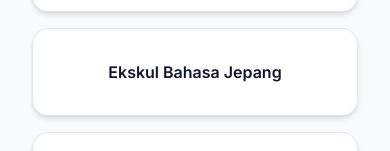
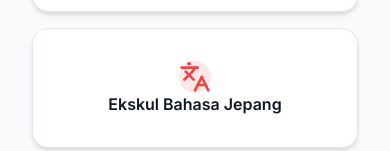
Before and after one commit to vanillavanila/front_end, a React (Vite) app: page / in a window 390 px wide. Shown: the part 2468-2619 px from the top of the page. Built offline with nearby package versions, Linux system fonts and the light colour scheme.

Commit message:
fix: bug

```diff
--- /dev/null
+++ b/src/components/Ekskul.css
@@ -0,0 +1,11 @@
+.grid{
+    display: grid;
+    grid-template-columns: repeat(3, 1fr);
+}
+
+@media (max-width:700px){
+    .grid{
+        display: flex;
+        flex-direction: column;
+    }
+}
--- a/src/components/Extracurriculars.jsx
+++ b/src/components/Extracurriculars.jsx
@@ -1,6 +1,7 @@
 import React, { useEffect, useRef } from 'react';
 import gsap from 'gsap';
 import { ScrollTrigger } from 'gsap/ScrollTrigger';
+import './Ekskul.css';
 import { Code, Music, Trophy, MonitorPlay, Camera, HeartPulse, Bot, FlagTriangleRight, Shield, icons, Footprints, Accessibility, Swords, Languages, Landmark } from 'lucide-react';
 
 gsap.registerPlugin(ScrollTrigger);
@@ -19,7 +20,7 @@ const Extracurriculars = () => {
     { name: 'Robotik', icon: <Bot size={32} />, color: '#255eb'},
     { name: 'Paskib', icon: <Shield size={32} />, color:'#f58e0b'},
     { name: 'Seni Tari', icon: <Accessibility size={32} />,  color:'#ec4899'},
-    { name: 'Ekskul Bahasa Jepang', icons: <Languages size={32} />, color:'#ef444'},
+    { name: 'Ekskul Bahasa Jepang', icon: <Languages size={32} />, color:'#ef4444'},
     { name: 'Bela Diri(Pencak Silat, Karate)', icon: <Swords size={32} />, color:'#2563eb'}
   ];
 
@@ -48,7 +49,7 @@ const Extracurriculars = () => {
           Kembangkan bakat dan minatmu melalui berbagai kegiatan ekstrakurikuler pilihan yang didukung oleh fasilitas memadai dan pembina profesional.
         </p>
 
-        <div className="grid md:grid-cols-3 grid-cols-1 gap-4">
+        <div className="grid gap-4">
           {ekskul.map((item, index) => (
             <div key={index} className="ekskul-card card flex-col items-center justify-center text-center gap-3">
               <div
```
